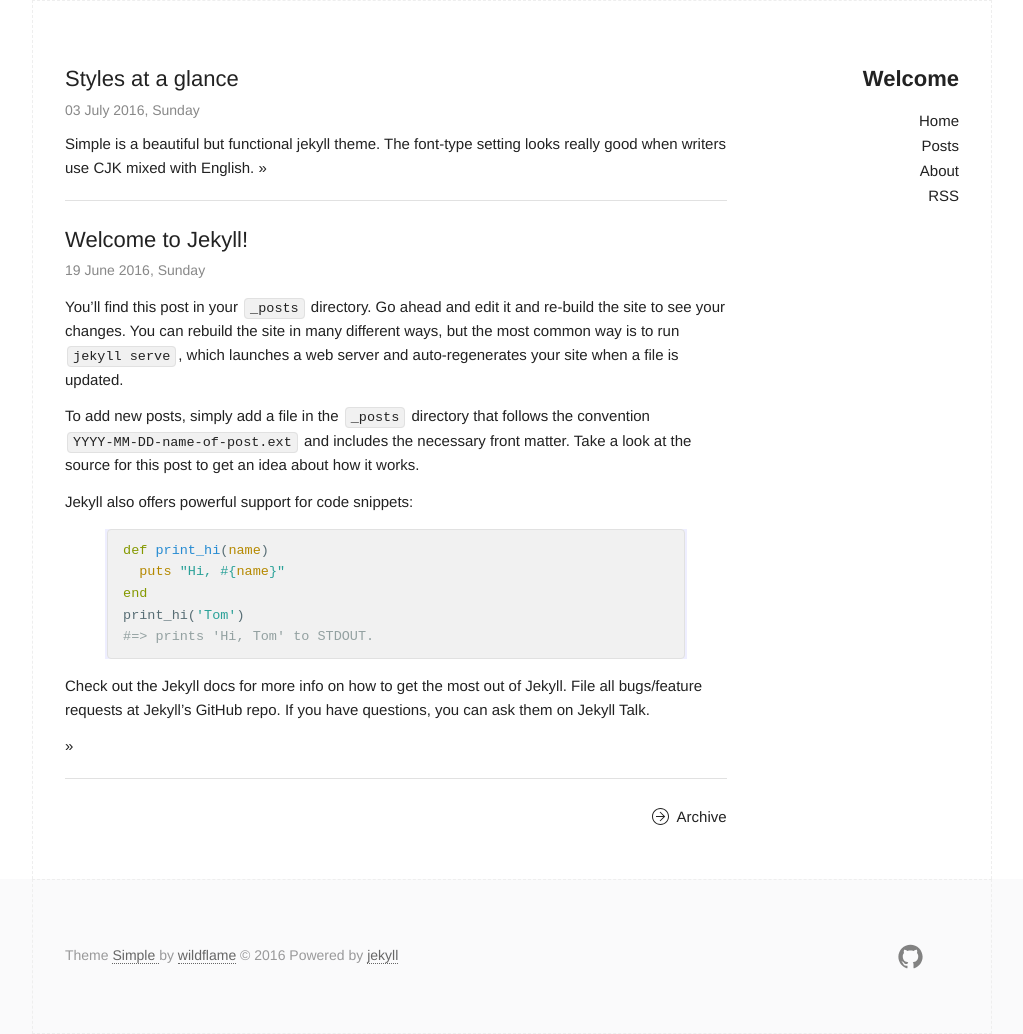
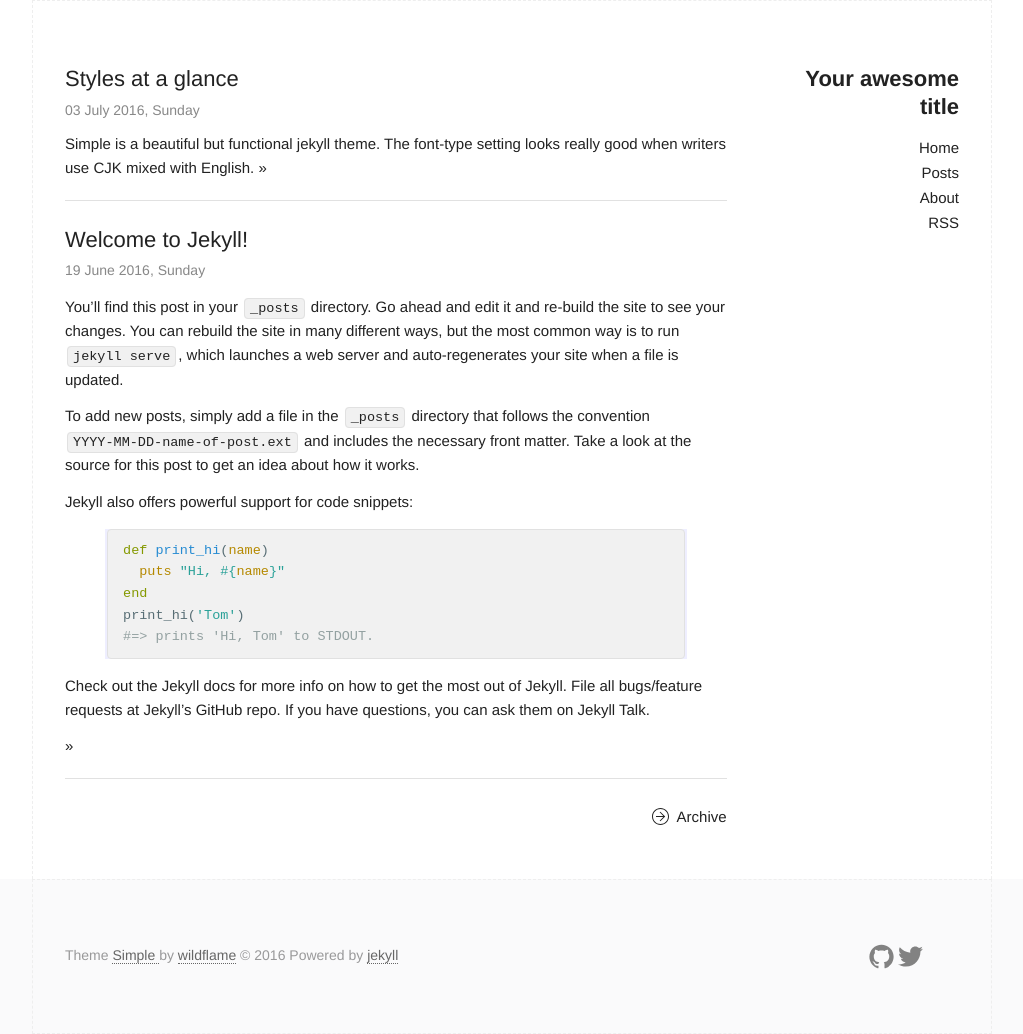
Before and after one commit to HHenry88/HHenry88.github.io, a Jekyll site: the page built from index.html, in a window 1280 px wide. Shown: the whole page, without its empty margins (128-1151 px from the left). Built offline with Jekyll 4.4.1, drawn with Linux system fonts in a browser that asks for light colours.

Commit message:
restart _config.yml

```diff
--- a/_config.yml
+++ b/_config.yml
@@ -6,15 +6,16 @@
 # 'jekyll serve'. If you change this file, please restart the server process.
 
 # Site settings
-title: Welcome
-email: hanhenry88@gmail.com
+title: Your awesome title
+email: your-email@domain.com
 description: > # this means to ignore newlines until "baseurl:"
   Write an awesome description for your new site here. You can edit this
   line in _config.yml. It will appear in your document head meta (for
   Google search results) and in your feed.xml site description.
-baseurl: "/home" # the subpath of your site, e.g. /blog
-url: "http://henryhan.me" # the base hostname & protocol for your site
-github_username:  HHenry88
+baseurl: "/jekyll-simple" # the subpath of your site, e.g. /blog
+url: "http://wildflame.me" # the base hostname & protocol for your site
+twitter_username: Taffyer
+github_username:  wild-flame
 
 # Build settings
 markdown: kramdown
```
